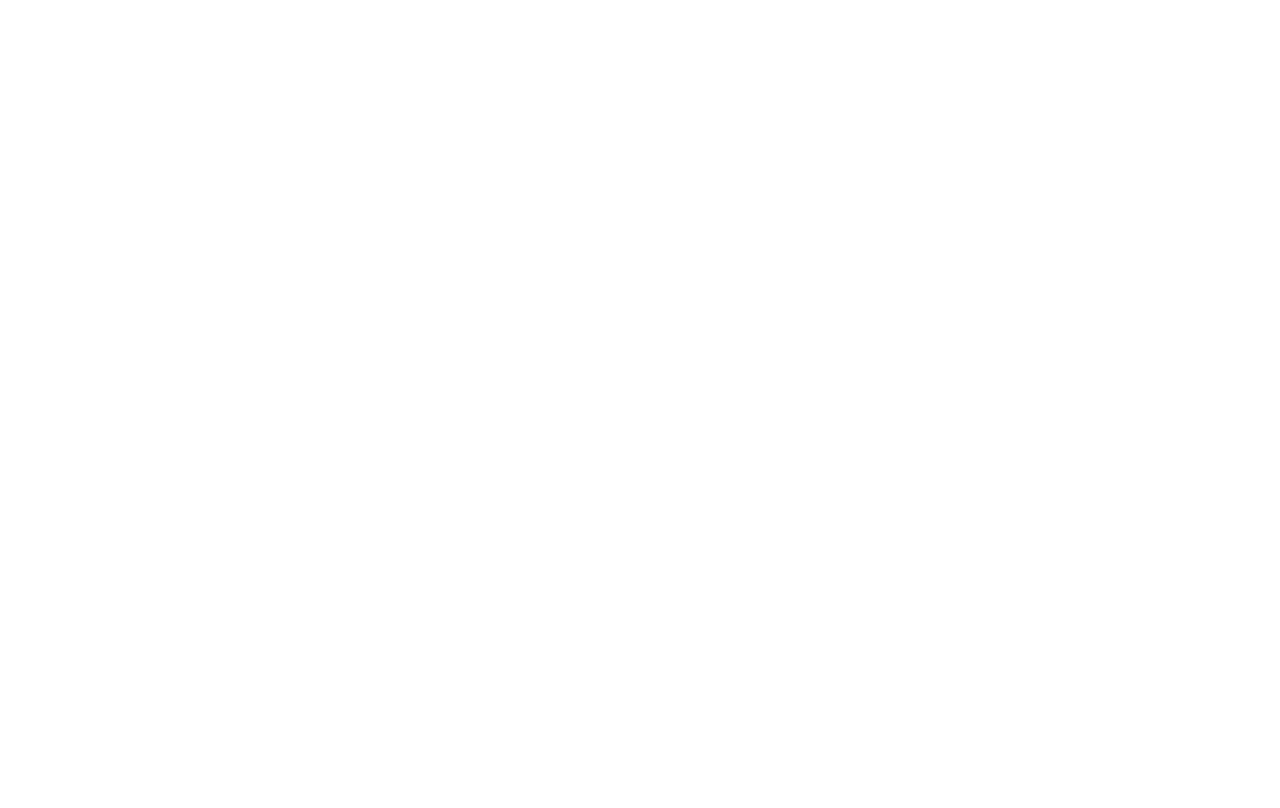
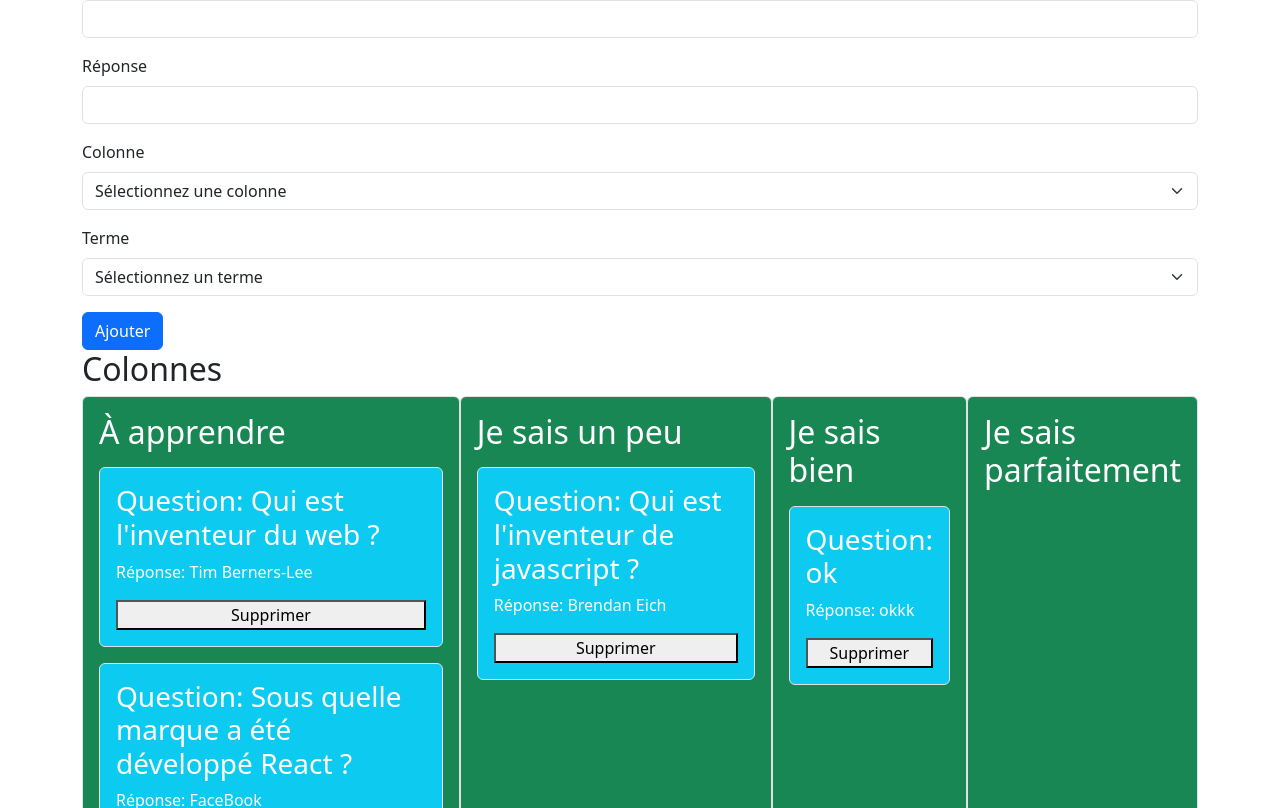
Before and after one commit to CherHamza/Memo_Project_ReactJS, a React (Create React App) app: page /Memo in a window 1280 px wide. Shown: the part 212-1020 px from the top of the page. Before the commit the page ends 800 px from the top, so only its background shows below. Built offline with nearby package versions, Linux system fonts and the light colour scheme; data requests are answered from the project's data file.

Commit message:
display of the cards and add new cards with strat of crud. still having some trouble with the create

```diff
--- a/db.json
+++ b/db.json
@@ -7,10 +7,9 @@
     },
     {
       "id": "u17253f9-30d5-49bb-8997-c83fb3ee5021",
-      "username": "kaka",
-      "password": "pipi"
+      "username": "memo",
+      "password": "test"
     }
-
   ],
   "columns": [
     {
@@ -62,15 +61,13 @@
       "question": "Qui est l'inventeur du web ?",
       "answer": "Tim Berners-Lee",
       "column": 1,
-      "selected": false,
       "tid": 724
     },
     {
       "id": 22,
       "question": "Qui est l'inventeur de javascript ?",
       "answer": "Brendan Eich",
-      "column": 1,
-      "selected": false,
+      "column": 2,
       "tid": 194
     },
     {
@@ -78,8 +75,28 @@
       "question": "Sous quelle marque a été développé React ?",
       "answer": "FaceBook",
       "column": 1,
-      "selected": false,
       "tid": 586
+    },
+    {
+      "id": 34,
+      "question": "Sous quelle marque a été développé React ?",
+      "answer": "FaceBook",
+      "column": 1,
+      "tid": 586
+    },
+    {
+      "question": "question react",
+      "answer": "react",
+      "column": 1,
+      "term": 586,
+      "id": 35
+    },
+    {
+      "question": "ok",
+      "answer": "okkk",
+      "column": 3,
+      "term": 586,
+      "id": 36
     }
   ]
 }
--- a/src/components/Memo.jsx
+++ b/src/components/Memo.jsx
@@ -1,11 +1,19 @@
-// Memo.js
-import React, { useEffect, useState } from 'react';
-import JsonServerTerms from '../services/JsonServerTerms';
-
-
+import React, { useEffect, useState } from "react";
+import JsonServerTerms from "../services/JsonServerTerms";
+import JsonServerColumns from "../services/JsonServerColumns";
+import JsonServerCards from "../services/JsonServerCards";
 
 function Memo() {
   const [terms, setTerms] = useState([]);
+  const [columns, setColumns] = useState([]);
+  const [cards, setCards] = useState([]);
+  const [newCard, setNewCard] = useState({
+    question: "",
+    answer: "",
+    column: "",
+    term: ""
+  });
+  const [selectedTerm, setSelectedTerm] = useState(""); // Ajout de l'état pour le terme sélectionné
 
   useEffect(() => {
     const fetchTerms = async () => {
@@ -17,27 +25,183 @@
       }
     };
 
+    const fetchColumns = async () => {
+      try {
+        const loadedColumns = await JsonServerColumns.loadColumns();
+        setColumns(loadedColumns);
+      } catch (error) {
+        console.error("Erreur lors du chargement des colonnes :", error);
+      }
+    };
+
+    const fetchCards = async () => {
+      try {
+        const loadedCards = await JsonServerCards.loadCards();
+        setCards(loadedCards);
+      } catch (error) {
+        console.error("Erreur lors du chargement des cartes :", error);
+      }
+    };
+
     fetchTerms();
+    fetchColumns();
+    fetchCards();
   }, []);
 
   const handleTermClick = (term) => {
-    // Vous pouvez gérer ce qui se passe lorsque vous cliquez sur un terme ici
-    alert(`Vous avez cliqué sur le terme : ${term.name}`);
+    setSelectedTerm(term.id); // Mettez à jour le terme sélectionné
+  };
+
+  const getCardsByColumnIdAndTerm = (columnId, termId) => {
+    return cards.filter(
+      (card) => card.column === columnId && (termId === "" || card.tid === termId)
+    );
+  };
+
+  const handleAddCard = async () => {
+    try {
+      const addedCard = await JsonServerCards.addCard({
+        ...newCard,
+        term: selectedTerm // Utilisez le terme sélectionné
+      });
+      setCards([...cards, addedCard]);
+      setNewCard({
+        question: "",
+        answer: "",
+        column: "",
+        term: ""
+      });
+    } catch (error) {
+      console.error("Erreur lors de l'ajout de la carte :", error);
+    }
+  };
+
+  const handleDeleteCard = async (cardId) => {
+    try {
+      await JsonServerCards.deleteCard(cardId);
+      setCards(cards.filter((card) => card.id !== cardId));
+    } catch (error) {
+      console.error("Erreur lors de la suppression de la carte :", error);
+    }
   };
 
   return (
     <div>
       <h1>MEMO</h1>
       <div className="d-flex justify-content-around">
+        {terms.length > 0 &&
+          terms.map((term) => (
+            <span
+              key={term.id}
+              className={`term border rounded-pill px-3 py-2 ${
+                selectedTerm === term.id ? "bg-primary text-white" : "bg-success text-white"
+              }`}
+              onClick={() => handleTermClick(term)}
+            >
+              {term.name}
+            </span>
+          ))}
+      </div>
+
+      <div>
+  <h3>Ajouter une carte</h3>
+  <form>
+    <div className="mb-3">
+      <label htmlFor="question" className="form-label">
+        Question
+      </label>
+      <input
+        type="text"
+        className="form-control"
+        id="question"
+        value={newCard.question}
+        onChange={(e) => setNewCard({ ...newCard, question: e.target.value })}
+        required
+      />
+    </div>
+    <div className="mb-3">
+      <label htmlFor="answer" className="form-label">
+        Réponse
+      </label>
+      <input
+        type="text"
+        className="form-control"
+        id="answer"
+        value={newCard.answer}
+        onChange={(e) => setNewCard({ ...newCard, answer: e.target.value })}
+        required
+      />
+    </div>
+    <div className="mb-3">
+      <label htmlFor="column" className="form-label">
+        Colonne
+      </label>
+      <select
+        className="form-select"
+        id="column"
+        value={newCard.column}
+        onChange={(e) => setNewCard({ ...newCard, column: parseInt(e.target.value) })}
+        required
+      >
+        <option value="">Sélectionnez une colonne</option>
+        {columns.map((col) => (
+          <option key={col.id} value={col.id}>
+            {col.label}
+          </option>
+        ))}
+      </select>
+    </div>
+    <div className="mb-3">
+      <label htmlFor="term" className="form-label">
+        Terme
+      </label>
+      <select
+        className="form-select"
+        id="term"
+        value={newCard.term} // Assurez-vous que newCard.term contient l'ID du terme sélectionné
+        onChange={(e) => setNewCard({ ...newCard, term: parseInt(e.target.value) })}
+        required
+      >
+        <option value="">Sélectionnez un terme</option>
         {terms.map((term) => (
-          <span
-            key={term.id}
-            className="term border rounded-pill px-3 py-2 bg-success text-white"
-            onClick={() => handleTermClick(term)}
-          >
+          <option key={term.id} value={term.id}>
             {term.name}
-          </span>
+          </option>
         ))}
+      </select>
+    </div>
+    <button type="button" className="btn btn-primary" onClick={handleAddCard}>
+      Ajouter
+    </button>
+  </form>
+</div>
+
+
+      <div>
+        <h2>Colonnes</h2>
+        <div className="d-flex justify-content-around">
+          {columns.length > 0 &&
+            columns.map((column) => (
+              <div
+                key={column.id}
+                className="column border rounded p-3 bg-success text-white"
+              >
+                <h2>{column.label}</h2>
+                <div className="d-flex flex-column">
+                  {getCardsByColumnIdAndTerm(column.id, selectedTerm).map((card) => (
+                    <div
+                      key={card.id}
+                      className="card border rounded p-3 bg-info text-white my-2"
+                    >
+                      <h3>Question: {card.question}</h3>
+                      <p>Réponse: {card.answer}</p>
+                      <button onClick={() => handleDeleteCard(card.id)}>Supprimer</button>
+                    </div>
+                  ))}
+                </div>
+              </div>
+            ))}
+        </div>
       </div>
     </div>
   );
--- a/src/index.js
+++ b/src/index.js
@@ -10,8 +10,7 @@
 import { createBrowserRouter, createRoutesFromElements, Route, RouterProvider } from 'react-router-dom';
 import { loadUser } from './actions/user';
 import Memo from './components/Memo';
-// import loaderArticles from './loaders/articles';
-// import { actionAdd } from './actions/articles';
+
 
 
 const root = ReactDOM.createRoot(
--- /dev/null
+++ b/src/services/JsonServerCards.jsx
@@ -0,0 +1,57 @@
+// JsonServerCards.js
+export default class JsonServerCards {
+    static url = "http://localhost:3001/cards";
+
+    static async loadCards() {
+      return fetch(JsonServerCards.url)
+        .then((response) => {
+          if (response.status !== 200)
+            throw new Error("Erreur lors du chargement des cartes");
+          return response.json();
+        })
+        .then((cards) => {
+          console.log("Cartes chargées :", cards);
+          return cards;
+        })
+        .catch((error) => {
+          console.error("Erreur attrapée dans loadCards : " + error);
+        });
+    }
+
+    static async addCard(newCard) {
+      try {
+        const response = await fetch(JsonServerCards.url, {
+          method: "POST",
+          headers: {
+            "Content-Type": "application/json",
+          },
+          body: JSON.stringify(newCard),
+        });
+
+        if (!response.ok) {
+          throw new Error("Erreur lors de l'ajout de la carte");
+        }
+
+        const addedCard = await response.json();
+        return addedCard;
+      } catch (error) {
+        console.error("Erreur attrapée dans addCard : " + error);
+        throw error;
+      }
+    }
+
+    static async deleteCard(cardId) {
+      try {
+        const response = await fetch(`${JsonServerCards.url}/${cardId}`, {
+          method: "DELETE",
+        });
+
+        if (!response.ok) {
+          throw new Error("Erreur lors de la suppression de la carte");
+        }
+      } catch (error) {
+        console.error("Erreur attrapée dans deleteCard : " + error);
+        throw error;
+      }
+    }
+  }
--- /dev/null
+++ b/src/services/JsonServerColumns.jsx
@@ -0,0 +1,20 @@
+
+export default class JsonServerColumns {
+    static url = "http://localhost:3001/columns";
+
+    static async loadColumns() {
+      return fetch(JsonServerColumns.url)
+        .then((response) => {
+          if (response.status !== 200) throw new Error("Erreur lors du chargement des colonnes");
+          return response.json();
+        })
+        .then((columns) => {
+            console.log("Termes chargés :", columns);
+            return columns;
+
+        })
+        .catch((error) => {
+          console.error("Erreur attrapée dans loadColumns : " + error);
+        });
+    }
+  }
```
Also changed, not shown: src/components/form.txt (added).
